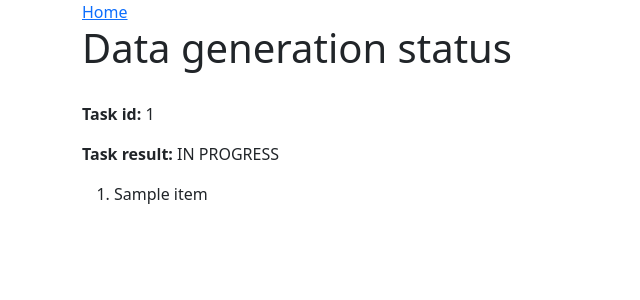
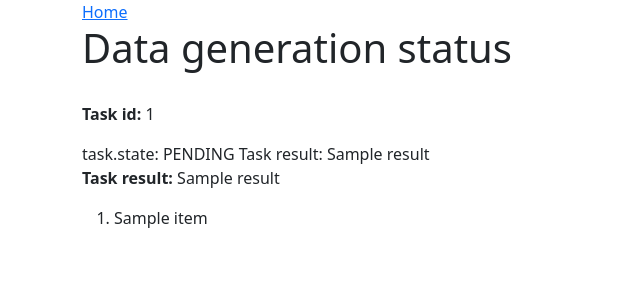
Before and after one commit to VetalM84/django_faker_celery, a Django app: template templates/result.html in a window 1280 px wide. Shown: the top 300 px of the page, without its empty margins (0-640 px from the left). Run offline with Django 4.2, Linux system fonts and the light colour scheme; the template is opened without the code that fills it: most values are stand-ins (such as "Sample title", 1, 10 or a date in 2020); parts of the project's set-up code (start-up, migrations or seed data) failed here and were passed over.

Commit message:
Debug celery task

```diff
--- a/templates/result.html
+++ b/templates/result.html
@@ -6,10 +6,14 @@
 
 {% block body %}
     <p><strong>Task id:</strong> {{ task.id }}</p>
+    task.state: {{ task.state }}
+    Task result: {{ task.result }}
+    {% comment %}
     {% if task.state == 'PENDING' %}
        <p><strong>Task result:</strong> IN PROGRESS</p>
-    {% elif task.state == 'SUCCESS' %}
-        <p><strong>Task result:</strong> {{ task.result }} <a href="/../tmp/{{ task.task_id }}.csv">Download file</a></p>
+    {% endcomment %}
+    {% if task.state == 'SUCCESS' %}
+        <p><strong>Task result:</strong> {{ task.result }} <a href="{{ aws }}/tmp/{{ task.task_id }}.csv">Download file</a></p>
     {% else %}
       <p><strong>Task result:</strong> {{ task.result }}</p>
     {% endif %}
```
